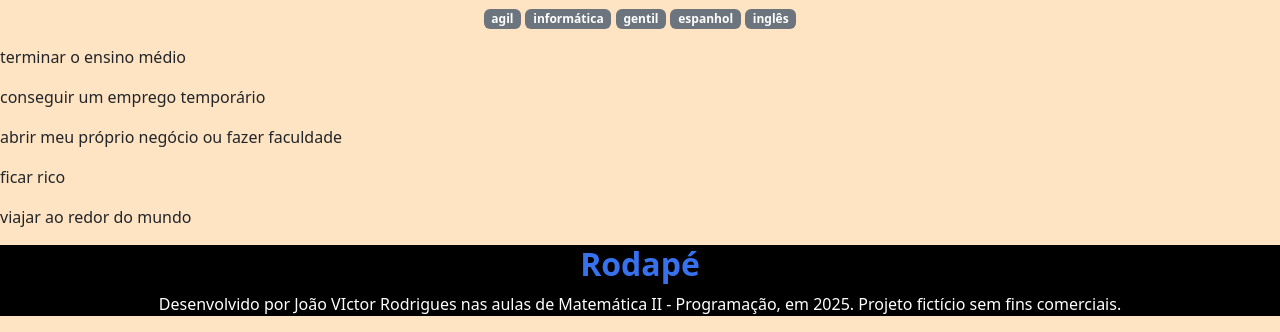
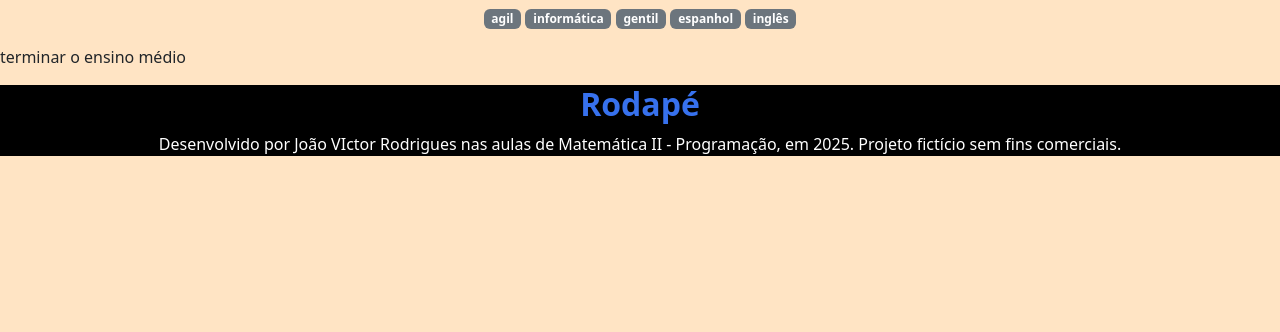
Before and after one commit to Est-1c-14/Segundo-repositorio, a plain HTML site: page index.html in a window 1280 px wide. Shown: the part 936-1268 px from the top of the page. After the commit the page ends 1108 px from the top, so only its background shows below. Drawn offline with nearby package versions, Linux system fonts and the light colour scheme.

Commit message:
29/05/25

```diff
--- a/index.html
+++ b/index.html
@@ -47,10 +47,6 @@
 
         <section id="meusProjetos">
             <p>terminar o ensino médio</p>
-            <p>conseguir um emprego temporário</p>
-            <p>abrir meu próprio negócio ou fazer faculdade</p>
-            <p>ficar rico</p>
-            <p>viajar ao redor do mundo</p>
         </section>
 
         <footer class="rodape">
```
